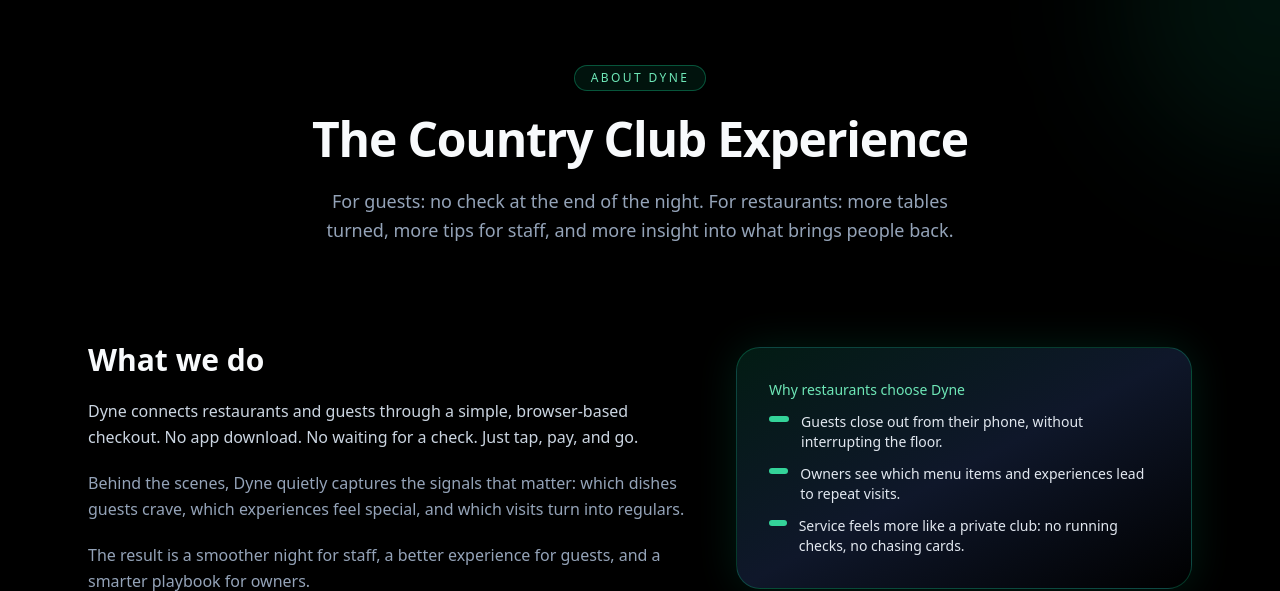
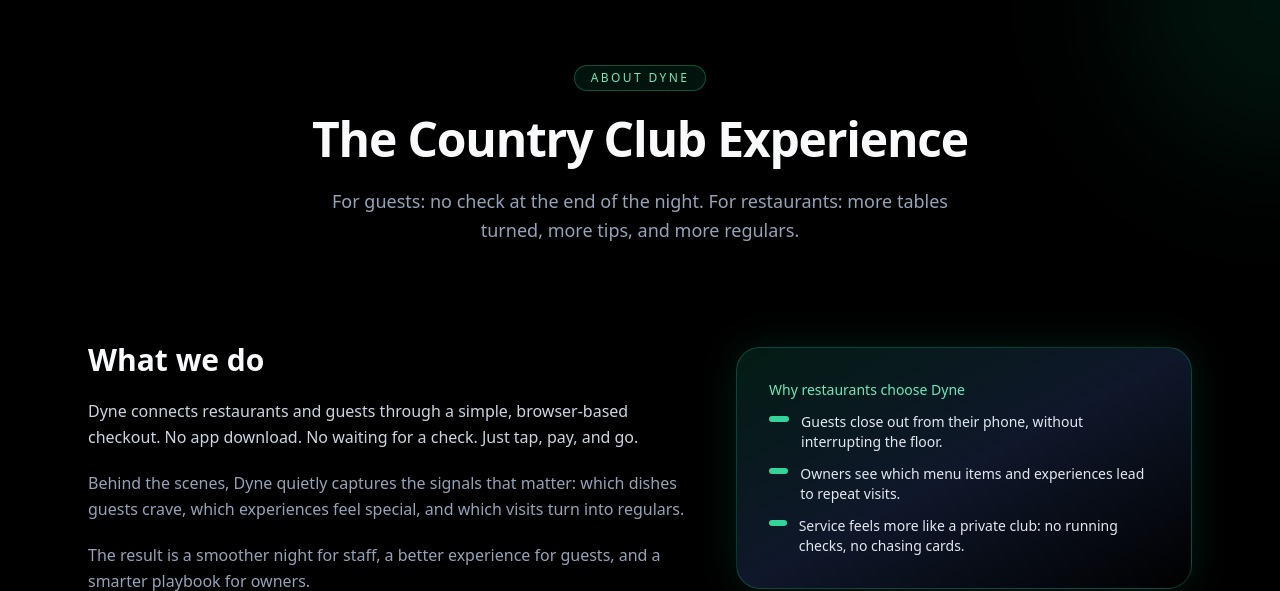
Before and after one commit to justinhmosher/Digit, a Django app: page /about in a window 1280 px wide. Shown: the top 591 px of the page. Run offline with Django 5.2, Linux system fonts and the light colour scheme; some libraries are stand-ins or nearby versions.

Commit message:
polishing

```diff
--- a/templates/core/about_us.html
+++ b/templates/core/about_us.html
@@ -29,7 +29,7 @@
 
         <p class="max-w-2xl mx-auto text-slate-400 text-lg leading-relaxed">
           For guests: no check at the end of the night.
-          For restaurants: more tables turned, more tips for staff, and more insight into what brings people back.
+          For restaurants: more tables turned, more tips, and more regulars.
         </p>
       </section>
 
```
